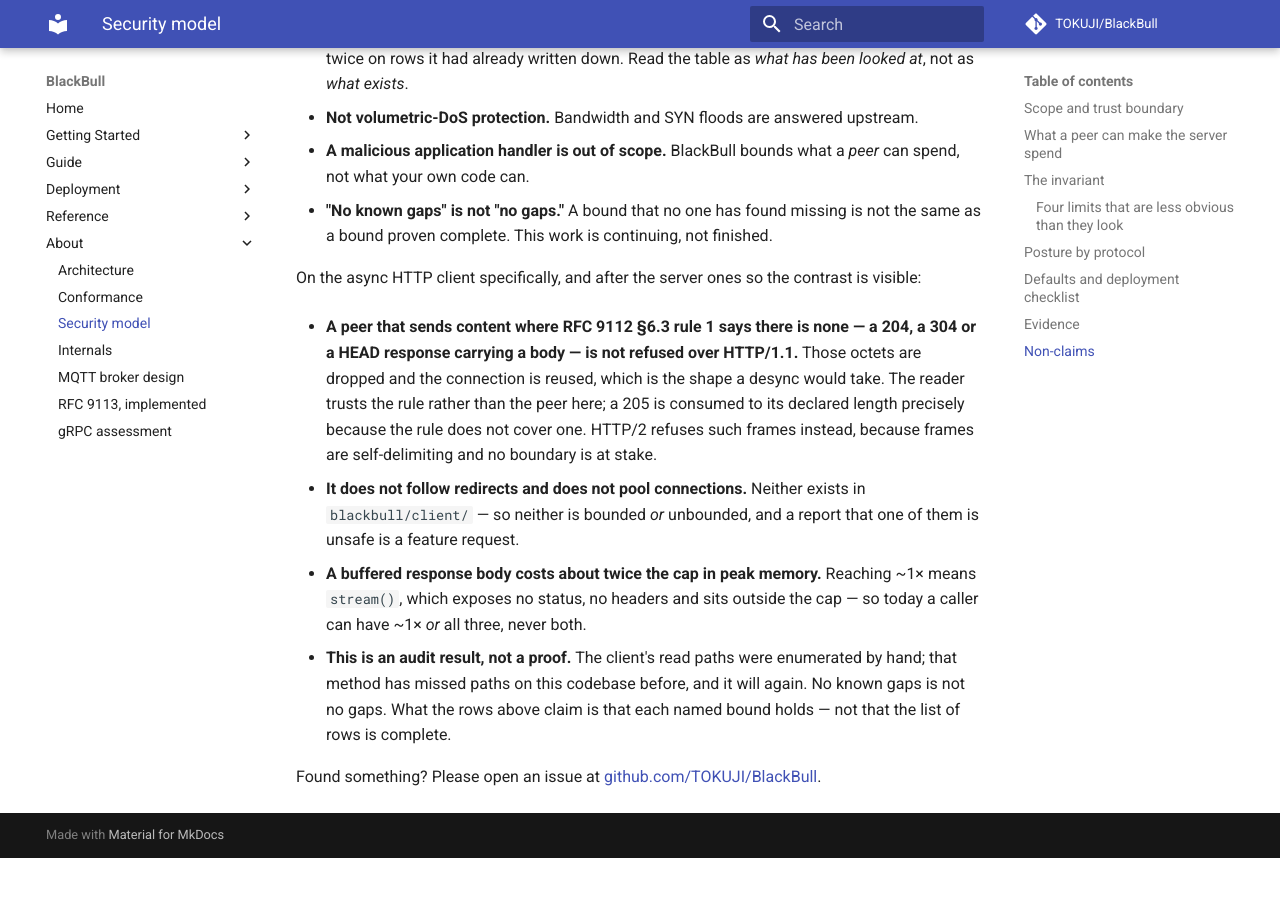
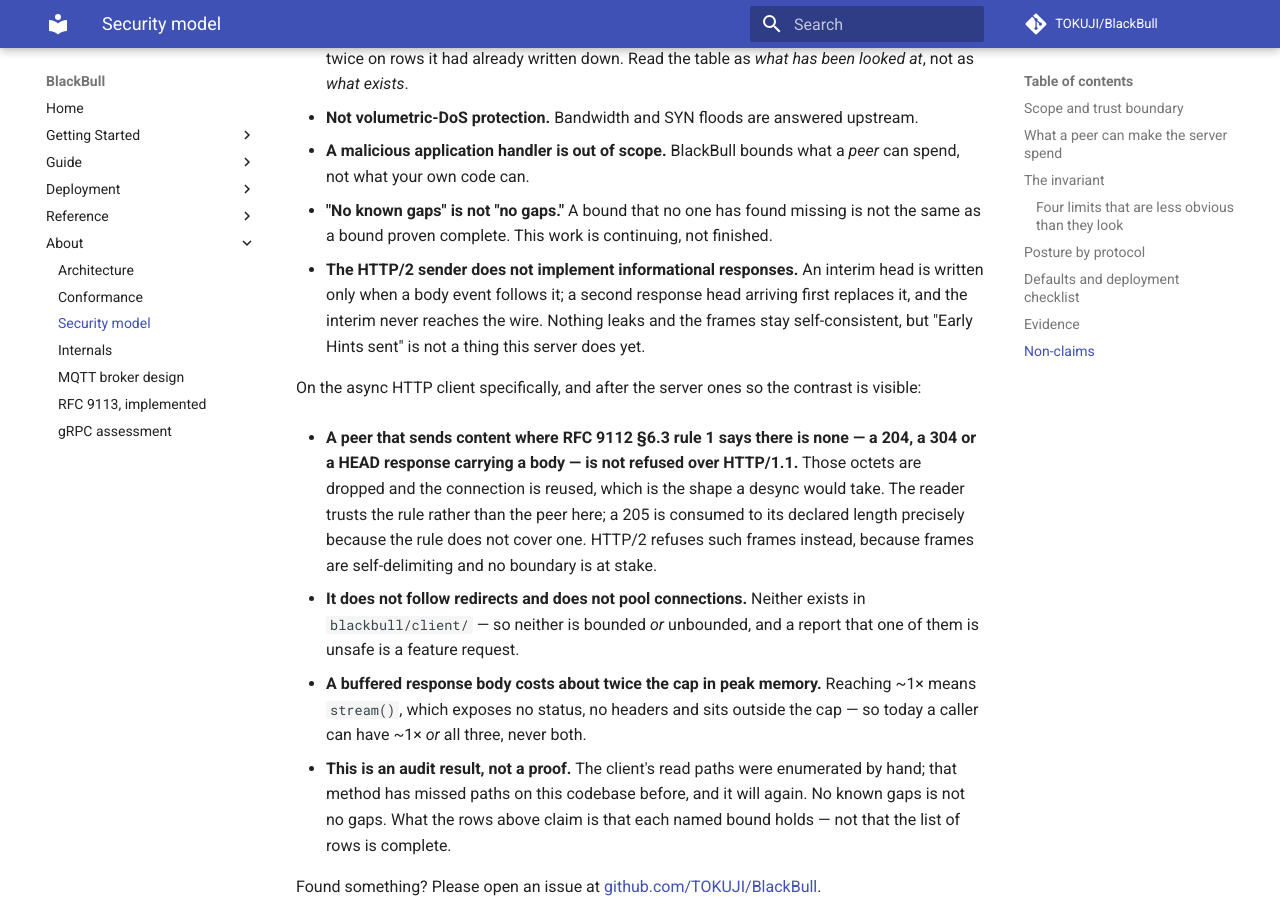
Before and after one commit to TOKUJI/BlackBull, an MkDocs documentation site: the page built from docs/about/security-model.md, in a window 1280 px wide and 900 px high, scrolled down 9860 px. Built offline with MkDocs 1.6.1 and Material for MkDocs 9.7.7, drawn with Linux system fonts in a browser that asks for light colours; comment, search, counter and statistics services are not loaded; before the commit the page ends 10718 px from its top, so only the background shows below that.

Commit message:
docs: say why the content is dropped, and what the sender does not do
The comments explaining the suppression still carried the frame/state
confusion the fixes removed: what is dropped is content ahead of the final
head, because an informational response is part of the same exchange
(RFC 9113 §8.1) — not DATA after an END_STREAM that was never sent.

And the buffered arms hold an interim head until a body event follows it;
a second response head replaces it, so "Early Hints sent" is not something
this server does. Recorded rather than left as a surprise.

Co-Authored-By: DeepSeek <noreply@deepseek.com>

```diff
--- a/docs/about/security-model.md
+++ b/docs/about/security-model.md
@@ -278,6 +278,11 @@ less than one that draws its own boundary:
 - **"No known gaps" is not "no gaps."** A bound that no one has found missing is
   not the same as a bound proven complete. This work is continuing, not
   finished.
+- **The HTTP/2 sender does not implement informational responses.** An
+  interim head is written only when a body event follows it; a second
+  response head arriving first replaces it, and the interim never reaches the
+  wire. Nothing leaks and the frames stay self-consistent, but "Early Hints
+  sent" is not a thing this server does yet.
 
 On the async HTTP client specifically, and after the server ones so the
 contrast is visible:
```
Also changed, not shown: 1 other file.
